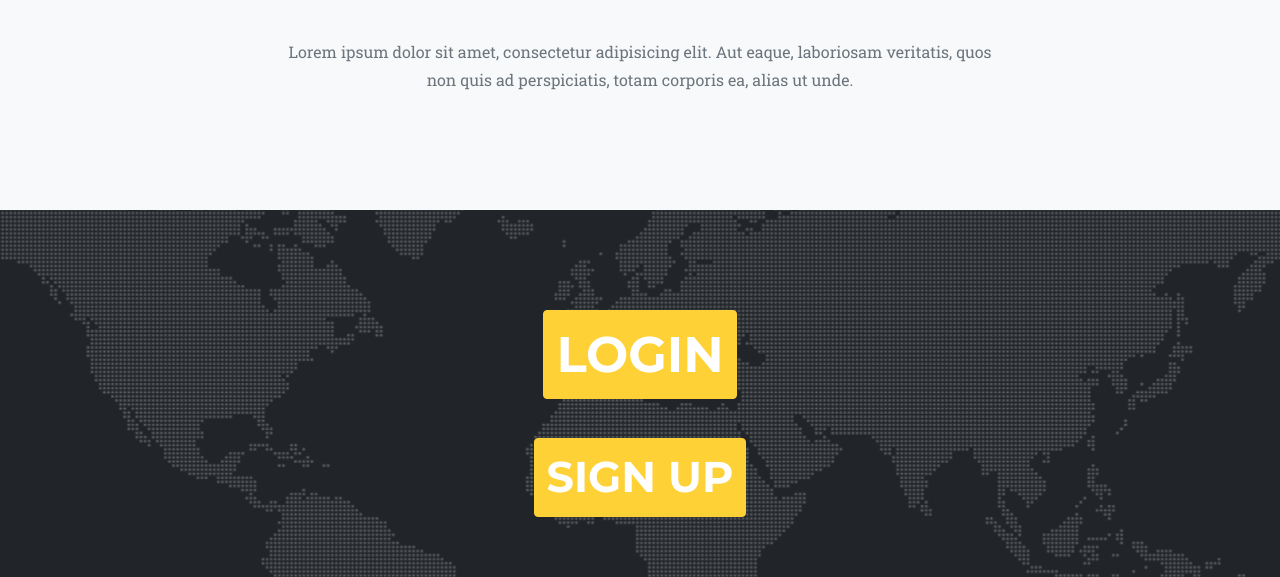
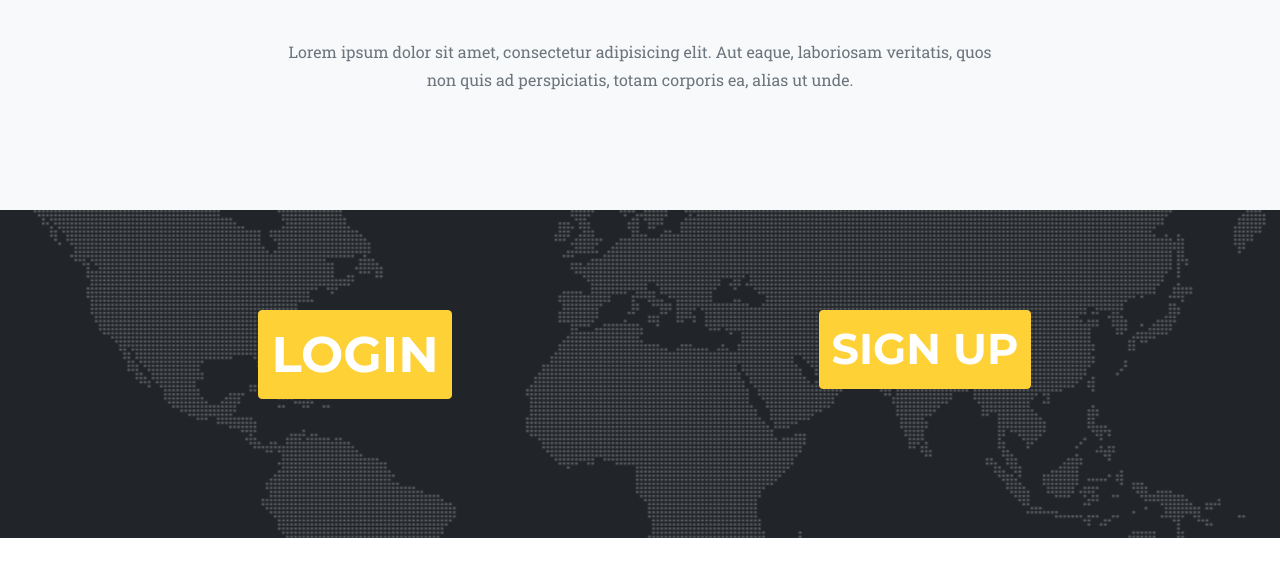
Before and after one commit to ColmSco/colmsco.github.io, a plain HTML site: page index.html in a window 1280 px wide. Shown: the part 3266-3843 px from the top of the page. Drawn offline with Linux system fonts and the light colour scheme; a web font is replaced by a local one.

Commit message:
Centred Login Signup buttons

```diff
--- a/index.html
+++ b/index.html
@@ -348,11 +348,12 @@
   <section class="page-section" id="login">
     <div class="container">
       <div class="row">
-        <div class="col-lg-12 text-center">
+        <div class="col-sm-6 text-center">
          <h2 class="section-heading text-uppercase"><a href="" class="btn btn-primary btn-l mb-4" data-toggle="modal" data-target="#modalLoginForm" style="font-size: 50px";>Login</a></h2>
         </div>
-        <div class="col-lg-12 text-center">
+        <div class="col-sm-6 text-center">
           <h2 class="section-heading text-uppercase"><a href="" class="btn btn-primary btn-l mb-4" data-toggle="modal" data-target="#modalRegisterForm" style="font-size: 43px">Sign Up</a></h2>
+        </div>
       </div>
 
 
@@ -378,8 +379,8 @@
                 <input type="password" id="defaultForm-pass" class="form-control validate">
                 <label data-error="wrong" data-success="right" for="defaultForm-pass">Your password</label>
               </div>
+            </div>
 
-          </div>
             <div class="modal-footer d-flex justify-content-center">
               <button class="btn btn-primary btn-xl text-uppercase">Login</button>
             </div>
@@ -422,8 +423,6 @@
         </div>
       </div>
     </div>
-</div>
-
   </div>
 </div>
 </section>
```
Lines whose indentation alone changed are shown as unchanged.
